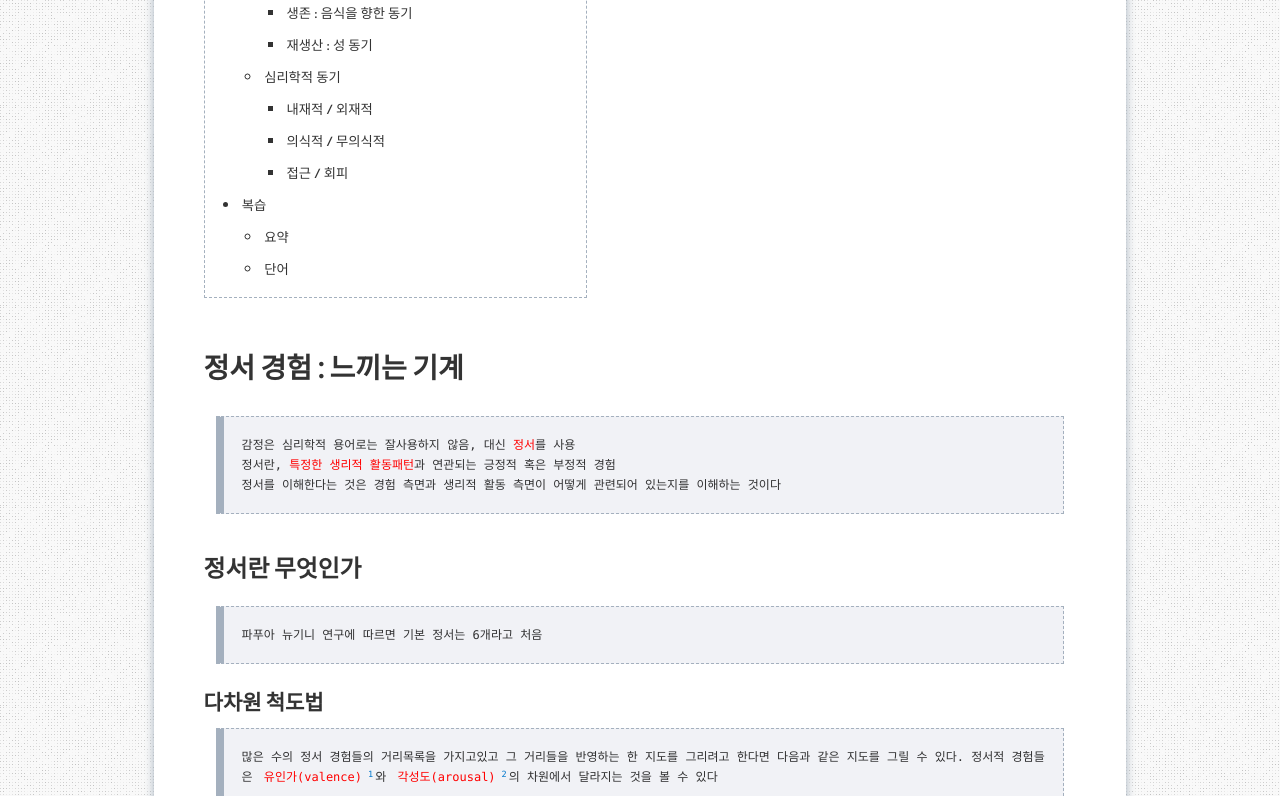
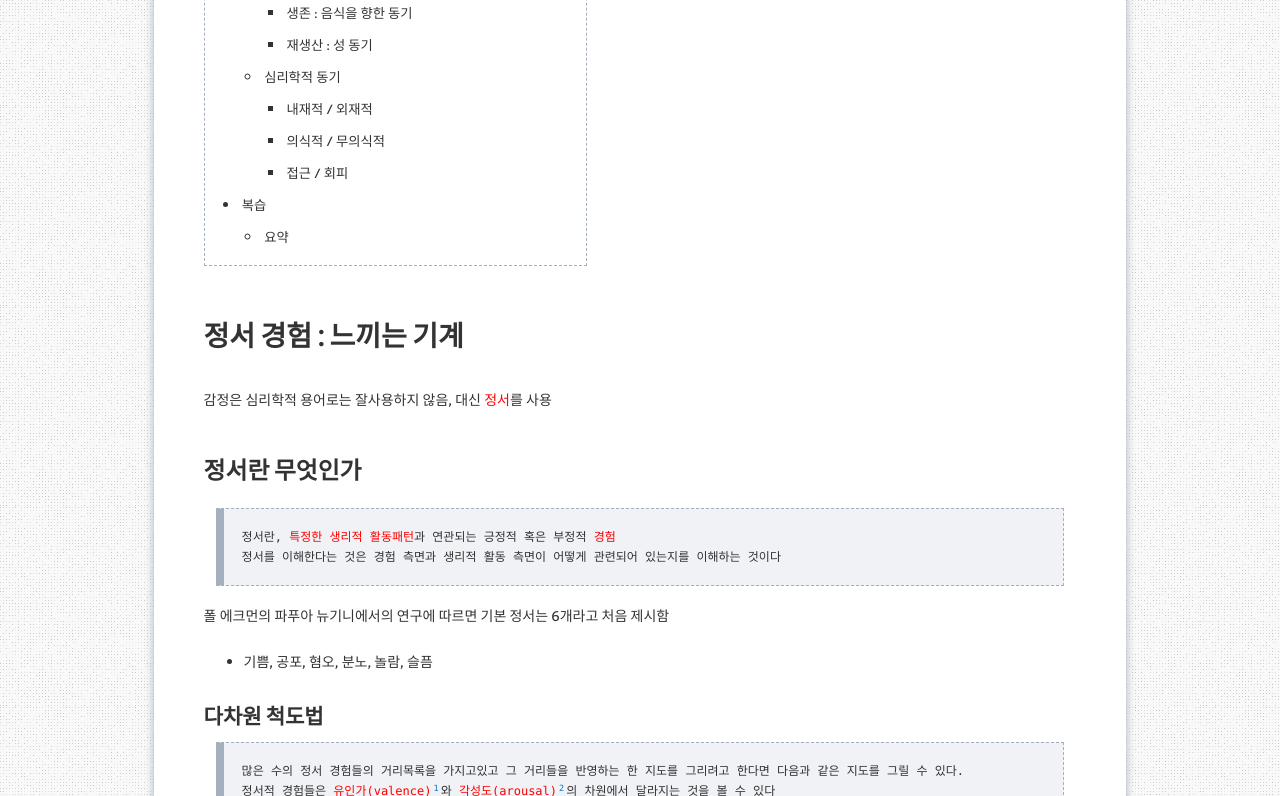
Before and after one commit to aristohyun/aristohyun.github.io, a Jekyll site: the page built from _posts/2021-09-01-psychology_08.md, in a window 1280 px wide and 900 px high, scrolled down 893 px, cut to the strip 0-796 px from the top of the window. Built offline with Jekyll 4.4.1, drawn with Linux system fonts in a browser that asks for light colours; comment, search, counter and statistics services are not loaded; some of the changed text lies outside the part shown.

Commit message:
Update 2021-09-01-psychology_08.md

```diff
--- a/_posts/2021-09-01-psychology_08.md
+++ b/_posts/2021-09-01-psychology_08.md
@@ -15,25 +15,27 @@ redirect_from:
 
 # 정서 경험 : 느끼는 기계
 
-> 감정은 심리학적 용어로는 잘사용하지 않음, 대신 <red>정서</red>를 사용
-> 정서란, <red>특정한 생리적 활동패턴</red>과 연관되는 긍정적 혹은 부정적 경험
-> 정서를 이해한다는 것은 경험 측면과 생리적 활동 측면이 어떻게 관련되어 있는지를 이해하는 것이다
+감정은 심리학적 용어로는 잘사용하지 않음, 대신 <red>정서</red>를 사용
 
 ## 정서란 무엇인가
 
-> 파푸아 뉴기니 연구에 따르면 기본 정서는 6개라고 처음
+> 정서란, <red>특정한 생리적 활동패턴</red>과 연관되는 긍정적 혹은 부정적 <red>경험</red>
+> 정서를 이해한다는 것은 경험 측면과 생리적 활동 측면이 어떻게 관련되어 있는지를 이해하는 것이다
+
+폴 에크먼의 파푸아 뉴기니에서의 연구에 따르면 기본 정서는 6개라고 처음 제시함
+- 기쁨, 공포, 혐오, 분노, 놀람, 슬픔
 
 ### 다차원 척도법
 
 > 많은 수의 정서 경험들의 거리목록을 가지고있고 그 거리들을 반영하는 한 지도를 그리려고 한다면 다음과 같은 지도를 그릴 수 있다.
-> 정서적 경험들은 `유인가(valence)`[^valence]와 `각성도(arousal)`[^arousal]의 차원에서 달라지는 것을 볼 수 있다
+> 정서적 경험들은 <red>유인가(valence)</red>[^valence]와 <red>각성도(arousal)</red>[^arousal]의 차원에서 달라지는 것을 볼 수 있다
 
 
-![image](https://user-images.githubusercontent.com/32366711/133270753-0a6d9905-5873-4e5d-8d04-7cfe0a36a8fa.png){: width="400"}{: .aligncenter}
+![image](https://user-images.githubusercontent.com/32366711/133270753-0a6d9905-5873-4e5d-8d04-7cfe0a36a8fa.png){: width="500"}{: .aligncenter}
 
 ## 정서적인 몸
 
-![image](https://user-images.githubusercontent.com/32366711/133280223-46a90f10-fe45-4357-9a45-56b8d0ee42df.png)
+![그림2](https://user-images.githubusercontent.com/32366711/137788811-38ce4fd8-429d-4fb6-8947-3563eabb1e7c.jpg)
 
 ### 제임스-랑게 설
 
@@ -82,7 +84,7 @@ redirect_from:
 
 > 즉, 제임스-랑게가 생리학적 반응의 패턴들이 모든 정서에서 같지 않다고 주장한 것은 옳으며
 > 캐논-바드 또한 사람들이 이러한 반응 패턴에 완벽하게 민감하지 않으며, 사람들이 자신이 느끼는 것에 대해 추측을 해야한다 라고 주장한 것 또한 옳았다
-> 즉 우리의 `신체활동과 정신활동`은 우리의 `정서 경험의 원인이자 결과`이다
+> 즉 우리의 <red>신체활동과 정신활동</red>은 우리의 <red>정서 경험의 원인이자 결과</red>이다
 
 
 ## 정서적인 뇌, 편도체
@@ -111,8 +113,7 @@ redirect_from:
 > 즉, 정서는 우리의 <red>생존과 복지에 관련이 있는 일들</red>을
 > 아주 적은 정보를 바탕으로 <red>신속하게 반응</red>하도록 만드는 기본 시스템중 하나이다
 
-![image](https://user-images.githubusercontent.com/32366711/133429629-aaca7f80-1ad7-4e06-b8e7-fe2e181c4336.png){: .aligncenter}
-
+![그림3](https://user-images.githubusercontent.com/32366711/137789438-538acf13-5e20-4b60-9cdb-bc2588888f23.jpg)
 
 ## 정서조절
 
@@ -132,7 +133,7 @@ redirect_from:
 
 # 정서적 의사소통 : 단어가 없는 메시지
 
-> 정서 표현은 <red>정서 상태에 관한 관찰 가능한 신호</red>
+> 정서 표현은 정서 상태에 관한 <red>관찰 가능한 신호</red>
 > 정서는 말의 톤, 응시 방향, 걸음걸이의 리듬에 의해서도 표현될 수 있으며, 특히 얼굴에서 가장 두드러진다
 
 얼굴의 근육들은 활동단위로 알려진 46개의 독특한 패턴을 만들수 있으며, 서로 다른 활동 단위들의 조합은 특정한 정서 상태와 관련되어있다
@@ -329,7 +330,7 @@ DHEA라는 호르몬은 성적 욕망의 초기 출현에 관련된 것으로
 다른 모든것이 똑같다면 회피동기는 접근동기보다 더 강력한 경향이 있다는 것을 연구들은 보여준다
 대부분의 사람들은 10달러를 따는 즐거움보다 8달러를 잃는 고통이 더 강렬할 것이라고 믿기 때문이다
 
-평균적으로 회피동기는 전반적으로 접근 동ㄱ보다 더 강하지만, 상대적 강도는 사람들마다 다소 다르다.
+평균적으로 회피동기는 전반적으로 접근 동보기다 더 강하지만, 상대적 강도는 사람들마다 다소 다르다.
 
 고접근 문항들에 의해 묘사되는 사람들은 그렇지 않은 사람들 보다 보상받을 때 더 행복해지고,
 고회피 문항으로 묘사되는 사람들은 그렇지 않은 사람들 보다 위협받을 때 더 걱정한다는 것을 연구가 보여준다
@@ -352,26 +353,26 @@ DHEA라는 호르몬은 성적 욕망의 초기 출현에 관련된 것으로
 
 | 행동 억제 시스템 및 행동 활성화 시스템을 측정하는 척도 |
 | ----------- |
-|<span style="color:red">[저회피] 나쁜 일이 나에게 일어나려 해도, 나는 공포나 신경과민을 드물게 경험한다  </span>|
-|<span style="color:green">[고접근] 나는 애써 내가 원하는 일들을 얻으려고 한다  </span>|
-|<span style="color:green">[고접근] 내가 무엇인가를 잘하고 있을 때, 나는 그 일을 계속 하고싶어 한다</span>|
-|<span style="color:green">[고접근] 재미있을 것이라는 생각이 들면, 나는 항상 기꺼이 새로운 것을 시도한다</span>|
-|<span style="color:green">[고접근] 내가 원하는 것을 얻을 때, 나는 흥분되고 열정이 넘친다</span>|
-|<span style="color:red">[고회피] 비판이나 꾸짖음은 나를 꽤 상심하게 한다</span>|
-|<span style="color:green">[고접근] 내가 무엇인가를 원할 때, 나는 보통 그것을 얻기위해 전력을 다한다</span>|
-|<span style="color:green">[고접근] 나는 종종 단지 어떤 일이 재밌을지 모른다는 이유만으로 그 일을 할 것이다</span>|
-|<span style="color:green">[고접근] 내가 원하는 것을 얻을 기회를 본다면, 나는 곧바로 그쪽으로 움직인다</span>|
-|<span style="color:red">[고회피] 누군가가 나에게 화나있다고 생각하거나 알 때 나는 괘 걱정하거나 속상하다</span>|
-|<span style="color:green">[고접근] 내가 좋아하는 어떤 것을 취할 기회가 있을 때 ,나는 금방 흥분된다</span>|
-|<span style="color:green">[고접근] 나는 종종 충동적으로 행동한다</span>|
-|<span style="color:red">[고회피] 불쾌한 ㅇ어떤 일이 일어나리라고 생각할 때, 나는 보통 꽤 조심하게 된다</span>|
-|<span style="color:green">[고접근] 좋은 일이 나에게 일어날 때, 그것은 나에게 몹시 큰 영향을 미친다</span>|
-|<span style="color:red">[고회피] 중요한 일을 형편없이 했다고 생각할 때 나는 걱정한다</span>|
-|<span style="color:green">[고접근] 나는 흥분과 새로운 감각을 열망한다</span>|
-|<span style="color:green">[고접근] 무엇인가를 추구할 때 나는 어떤 제약도 두지않는 접근을 사요한다 </span>|
-|<span style="color:red">[저회피] 나는 내 친구들과 비교해서 두려움이 매우 적다</span>|
-|<span style="color:green">[고접근] 경연대회에서 우승한다면 매우 흥분될 것이다 </span>|
-|<span style="color:red">[고회피]  잘못을 저지르는 것에 대해 걱정한다</span>|
+|<red>[저회피] 나쁜 일이 나에게 일어나려 해도, 나는 공포나 신경과민을 드물게 경험한다  </red>|
+|<green>[고접근] 나는 애써 내가 원하는 일들을 얻으려고 한다  </green>|
+|<green>[고접근] 내가 무엇인가를 잘하고 있을 때, 나는 그 일을 계속 하고싶어 한다</green>|
+|<green>[고접근] 재미있을 것이라는 생각이 들면, 나는 항상 기꺼이 새로운 것을 시도한다</green>|
+|<green>[고접근] 내가 원하는 것을 얻을 때, 나는 흥분되고 열정이 넘친다</green>|
+|<red>[고회피] 비판이나 꾸짖음은 나를 꽤 상심하게 한다</red>|
+|<green>[고접근] 내가 무엇인가를 원할 때, 나는 보통 그것을 얻기위해 전력을 다한다</green>|
+|<green>[고접근] 나는 종종 단지 어떤 일이 재밌을지 모른다는 이유만으로 그 일을 할 것이다</green>|
+|<green>[고접근] 내가 원하는 것을 얻을 기회를 본다면, 나는 곧바로 그쪽으로 움직인다</green>|
+|<red>[고회피] 누군가가 나에게 화나있다고 생각하거나 알 때 나는 괘 걱정하거나 속상하다</red>|
+|<green>[고접근] 내가 좋아하는 어떤 것을 취할 기회가 있을 때 ,나는 금방 흥분된다</green>|
+|<green>[고접근] 나는 종종 충동적으로 행동한다</green>|
+|<red>[고회피] 불쾌한 ㅇ어떤 일이 일어나리라고 생각할 때, 나는 보통 꽤 조심하게 된다</red>|
+|<green>[고접근] 좋은 일이 나에게 일어날 때, 그것은 나에게 몹시 큰 영향을 미친다</green>|
+|<red>[고회피] 중요한 일을 형편없이 했다고 생각할 때 나는 걱정한다</red>|
+|<green>[고접근] 나는 흥분과 새로운 감각을 열망한다</green>|
+|<green>[고접근] 무엇인가를 추구할 때 나는 어떤 제약도 두지않는 접근을 사요한다 </green>|
+|<red>[저회피] 나는 내 친구들과 비교해서 두려움이 매우 적다</red>|
+|<green>[고접근] 경연대회에서 우승한다면 매우 흥분될 것이다 </green>|
+|<red>[고회피]  잘못을 저지르는 것에 대해 걱정한다</red>|
 
 
 # 복습
@@ -402,32 +403,6 @@ DHEA라는 호르몬은 성적 욕망의 초기 출현에 관련된 것으로
 - 굶주림이나 성적 관심과 같은 생물적 동기들은 일반적으로 심리적 동기보다 우선한다
 - 사람들은 여러 가지 방식, 내재적/외재적, 의식적/무의식적, 접근/회피로 분류될 수 있는 많은 심리적 동기들을 가지고 있다
 
-## 단어
-
-공포심 관리론
-내재적 동기
-동기
-드러내기 규칙
-무의식적 동기
-보편성 가설
-성취 요구
-신경성 거식증
-신경성 폭식증
-신진대사
-안면되먹임 가설
-외재적 동기
-의식적 동기
-이요인 이론
-재평정
-접근 동기
-정서
-정서 조절
-정서 표현
-제임스-랑게
-추동
-캐논-바드 설
-평정
-회피 동기
 
 [^valence]: 그 경험이 얼마나 정적인지 부적인지
 [^arousal]: 그 경험이 얼마나 능동적인지 수동적인지
```
